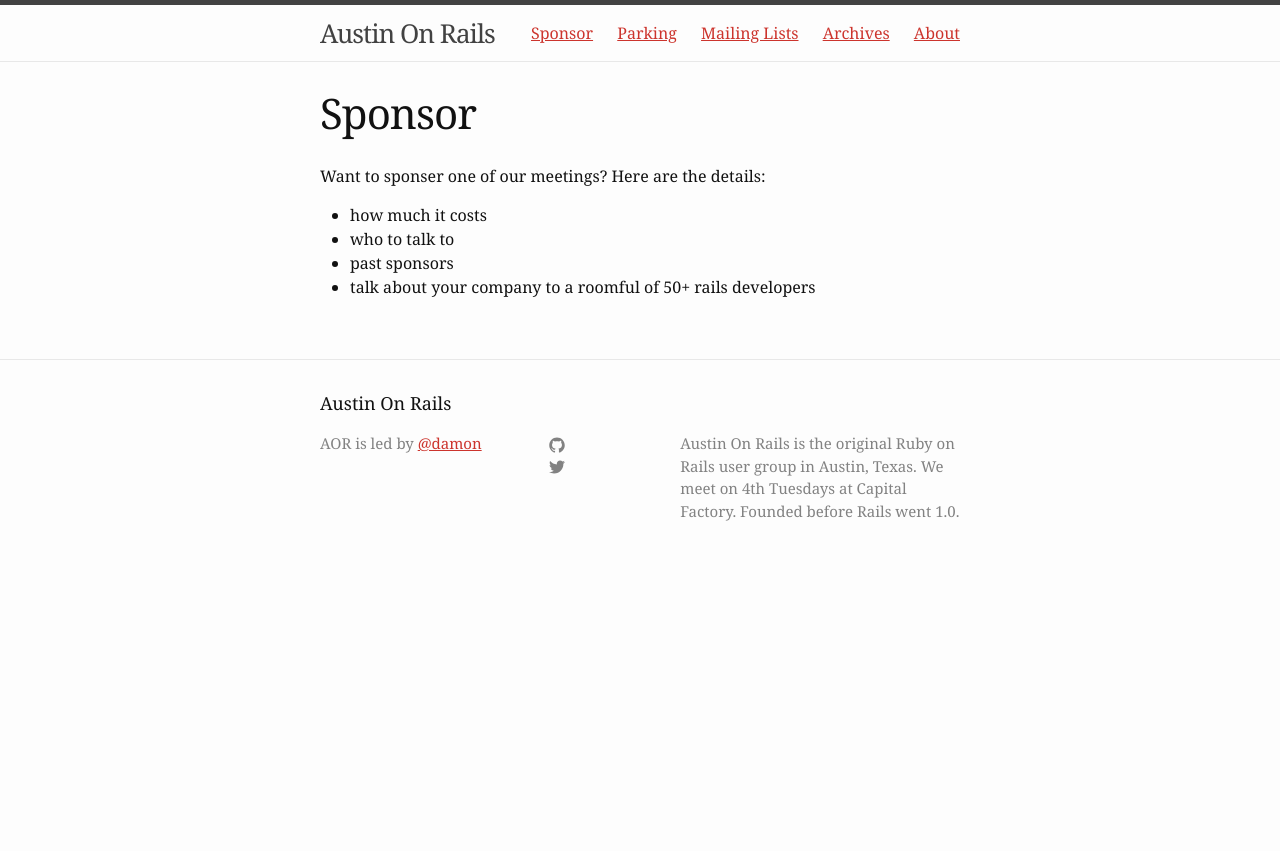
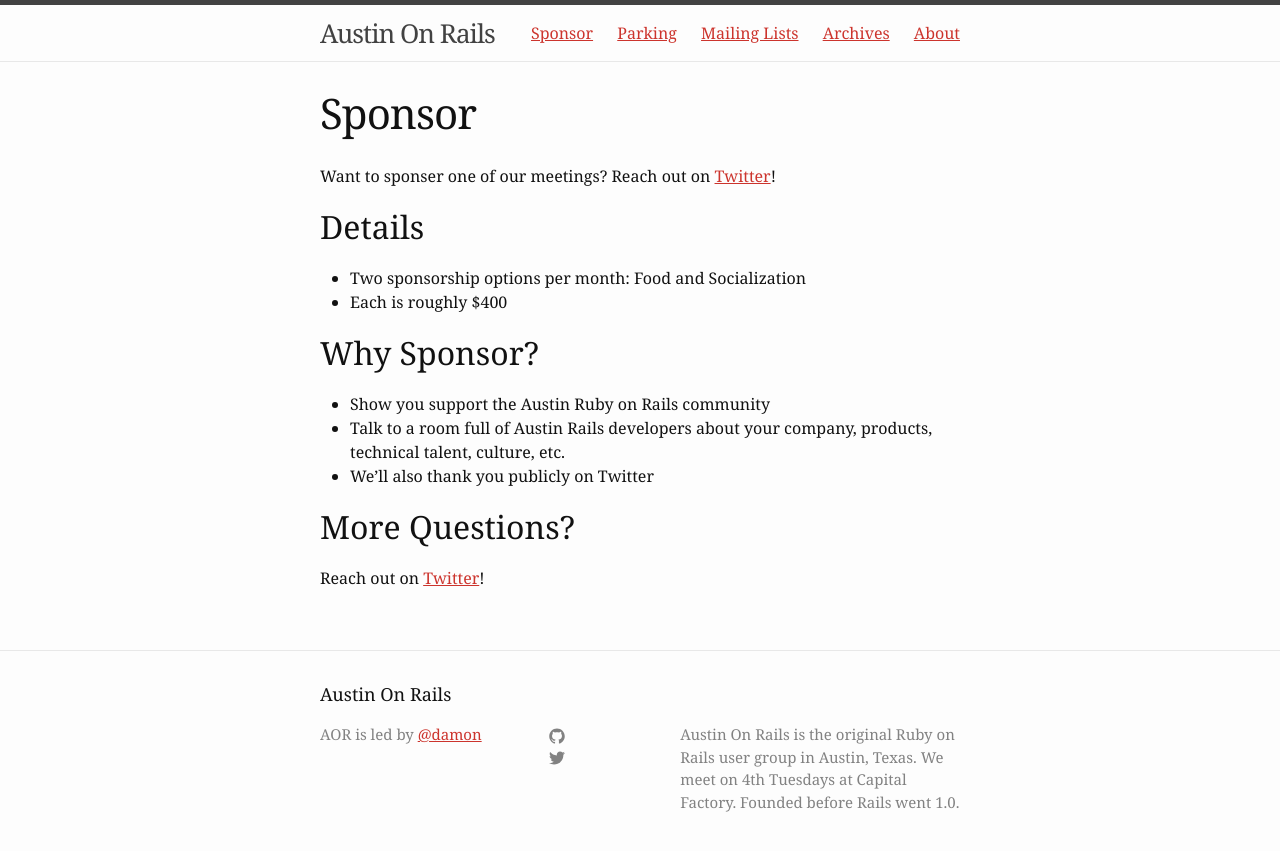
Before and after one commit to austinonrails/aor_meetings_blog, a Jekyll site: the page built from sponsor.md, in a window 1280 px wide. Shown: the top 851 px of the page. Built offline with Jekyll 4.4.1, drawn with Linux system fonts in a browser that asks for light colours.

Commit message:
add sponsorship details

```diff
--- a/sponsor.md
+++ b/sponsor.md
@@ -4,9 +4,19 @@
 permalink: /sponsor/
 ---
 
-Want to sponser one of our meetings? Here are the details:
+Want to sponser one of our meetings? Reach out on [Twitter](https://twitter.com/austinonrails)!
 
-* how much it costs
-* who to talk to
-* past sponsors
-* talk about your company to a roomful of 50+ rails developers
+## Details
+
+* Two sponsorship options per month: Food and Socialization
+* Each is roughly $400
+
+## Why Sponsor?
+
+* Show you support the Austin Ruby on Rails community
+* Talk to a room full of Austin Rails developers about your company, products, technical talent, culture, etc.
+* We'll also thank you publicly on Twitter
+
+## More Questions?
+
+Reach out on [Twitter](https://twitter.com/austinonrails)!
```
